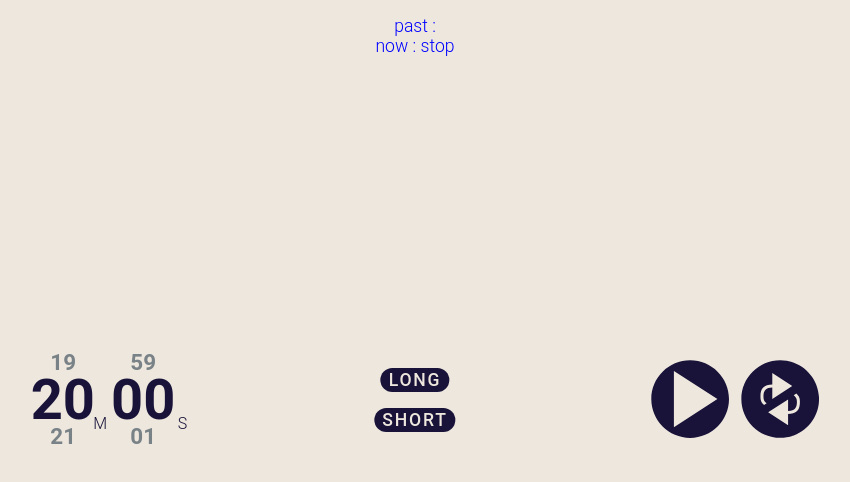
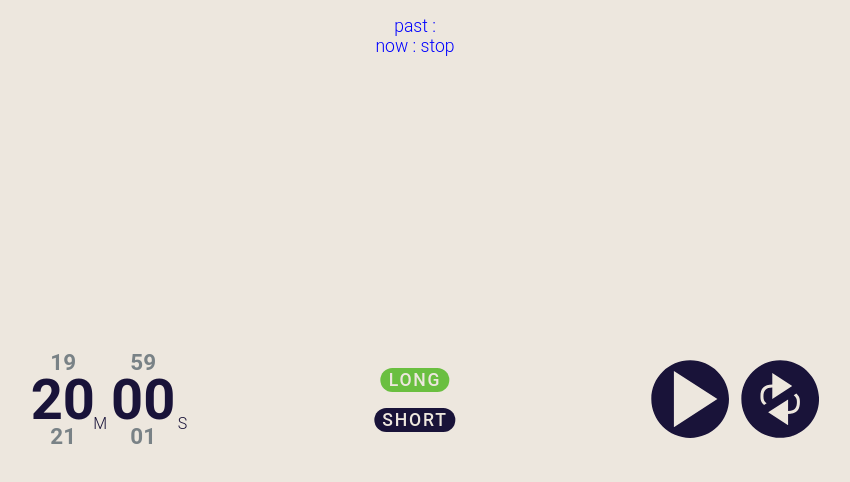
Before and after one commit to k-flynn-webdev/app-pomodoro, a Vue app in the folder front/: page / in a window 1280 px wide. Shown: the top 482 px of the page, without its empty margins (225-1075 px from the left). Built offline with nearby package versions, Linux system fonts and the light colour scheme.

Commit message:
timer bug fix on long and short buttons

```diff
--- a/front/src/components/c_time_options.vue
+++ b/front/src/components/c_time_options.vue
@@ -1,9 +1,12 @@
 <template>
 
-	<div class="center-force item-buttons">
+	<div
+		class="center-force item-buttons"
+		v-bind:class="{'is-active': getDisplay}">
 
 		<button
 			class="button"
+			v-bind:class="{'is-selected': isLong}"
 			v-on:click=long>
 			<p class="text">
 				Long
@@ -14,6 +17,7 @@
 
 		<button
 			class="button"
+			v-bind:class="{'is-selected': isShort}"
 			v-on:click=short>
 			<p class="text">
 				Short
@@ -66,17 +70,45 @@ export default {
 	name: 'cTimeOptions',
 	data(){
 		return {
+			display : false,
+			mode : '',
 		}
 	},
 	props : {
 		setTimer : Function,
-		getTimer : Function,
 		attrs : Object,
 	},
+	computed : {
+		getDisplay : function(){
+			return this.display;
+		},
+		isShort : function(){
+			if( this.mode === 'short'){
+				return true;
+			}
+			return false;
+		},
+		isLong : function(){
+			if( this.mode === 'long'){
+				return true;
+			}
+			return false;
+		},
+	},
 	methods : {
+		mode_display : function( input ){
+			if( input === 'play' || input === 'pause' || input === 'resume' ){
+				this.display = false;
+			} else {
+				this.display = true;
+			}
+			console.log( 'options:' );
+			console.log( input );
+		},
 		short : function(){
 			let beforeTime = move_towards( this.attrs.short, this.attrs.long, 4 );
 			this.setTimer( beforeTime );
+			this.mode = 'short';
 
 			let input = {
 					attrs : {
@@ -85,13 +117,14 @@ export default {
 					},
 				toUpdate : this.setTimer,
 				goal : this.attrs.short,
-				current : this.getTimer(),
+				current : beforeTime,
 			};
 			ticker( input );
 		},
 		long : function(){
 			let beforeTime = move_towards( this.attrs.long, this.attrs.short, -4 );
 			this.setTimer( beforeTime );
+			this.mode = 'long';
 
 			let input = {
 					attrs : {
@@ -100,13 +133,14 @@ export default {
 					},
 				toUpdate : this.setTimer,
 				goal : this.attrs.long,
-				current : this.getTimer(),
+				current : beforeTime,
 			};
 			ticker( input );
 		},
 	},
 	mounted(){
 		this.long();
+		this.$root.$on('mode_display', this.mode_display);
 	},
 }
 </script>
@@ -120,9 +154,28 @@ export default {
 		border-radius: 1rem;
 	}
 
+	.is-selected.button {
+		background-color: var( --colour-accent );
+	}
+
 	.item-buttons {
 		margin: 0;
 		padding: 0;
+		z-index: 1;
+		pointer-events: none;
+		transition: 1s;
+		opacity: 0.1;
 	}
 
+	.is-active {
+		opacity: 1;
+		pointer-events: auto;
+	}
+
+	.is-selected {
+
+	}
+
+
+
 </style>
--- a/front/src/views/Home.vue
+++ b/front/src/views/Home.vue
@@ -10,6 +10,14 @@
 			v-bind:reset=reset>
 		</c-time-control>
 
+
+		<c-time-options
+			v-bind:setTimer=setTimer
+			v-bind:attrs=attrs.timers
+			class="colour-text-light">
+		</c-time-options>
+
+
 		<div class="board z-inverse">
 
 			<div class="container">
@@ -19,14 +27,6 @@
 					v-bind:start=app.timer
 					v-bind:input=app.time>
 				</c-time-numbers>
-
-
-				<c-time-options
-					v-bind:setTimer=setTimer
-					v-bind:getTimer=getTimer
-					v-bind:attrs=attrs.timers
-					class="colour-text-light">
-				</c-time-options>
 
 
 				<c-time-control-visual
@@ -82,20 +82,18 @@ export default {
 	mixins: [ timer ],
 	data(){
 		return {
+
 			app : {
 				time : 0,
 				timer : 0,
-				mode : '',
-				mode_past : '',
 			},
+
 			attrs : {
-
 				timers :{
 					short : 5*60,
 					long : 20*60,
 					tickChange : 0.988,
 				},
-
 				reveal : {
 					lastUpdate : 0,
 					incrementVar : .01,
@@ -125,6 +123,7 @@ export default {
 
 		setTimer : function( input ){
 			this.app.timer = input;
+			this.app.time = 0;
 		},
 		getTimer : function(){
 			return this.app.timer;
```
